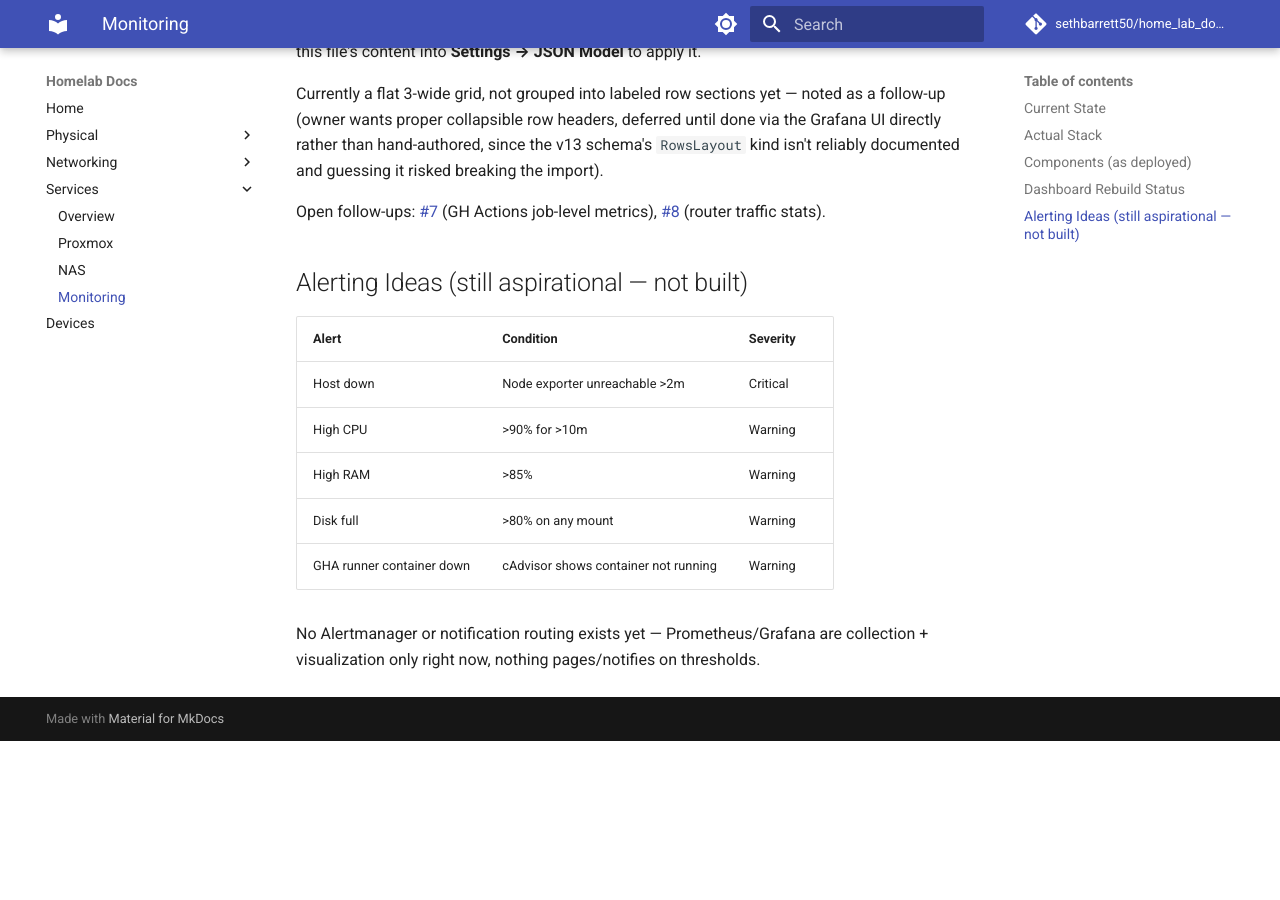
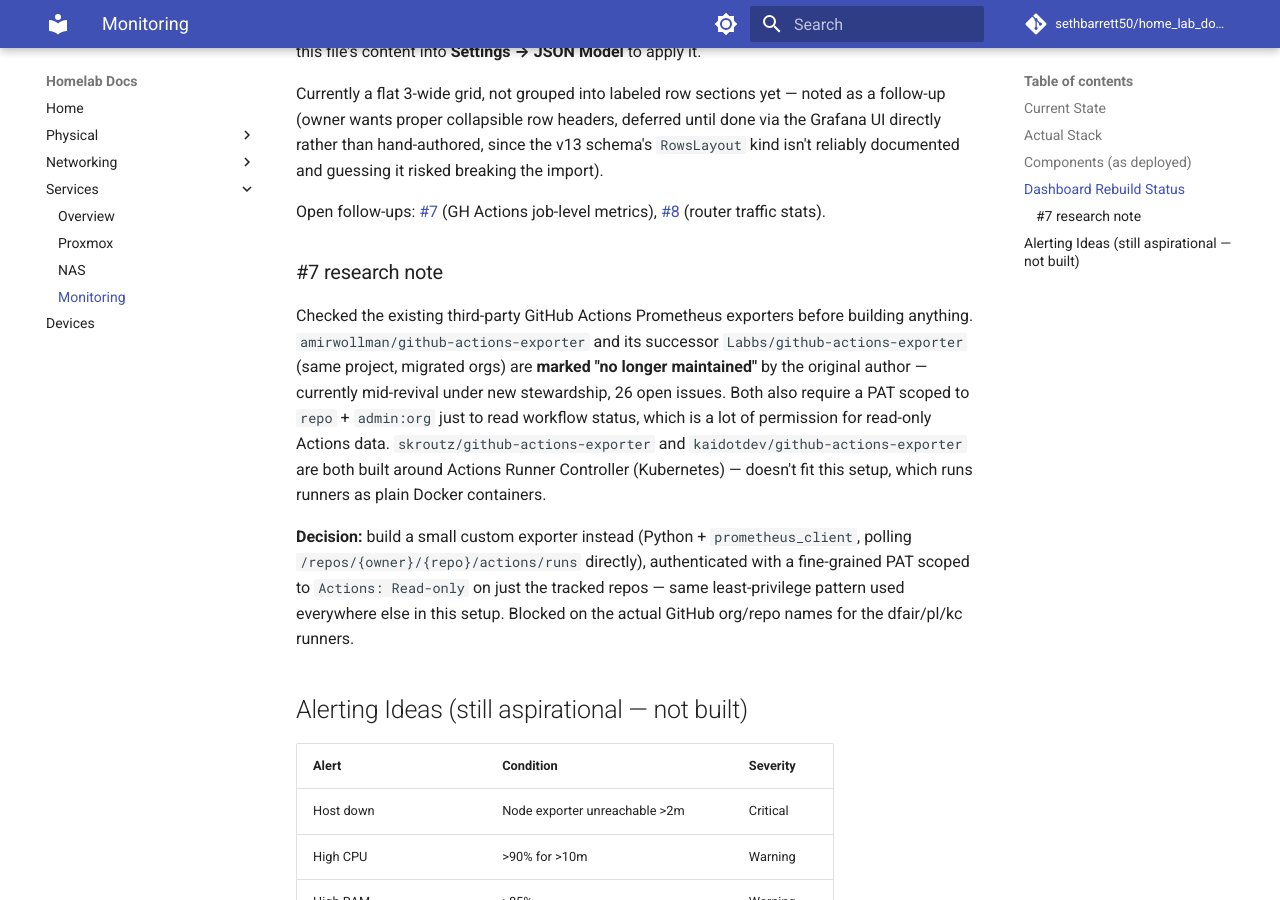
Before and after one commit to sethbarrett50/home_lab_docs, an MkDocs documentation site: the page built from docs/services/monitoring.md, in a window 1280 px wide and 900 px high, scrolled down 2116 px. Built offline with MkDocs 1.6.1 and Material for MkDocs 9.7.7, drawn with Linux system fonts in a browser that asks for light colours; comment, search, counter and statistics services are not loaded; before the commit the page ends 2857 px from its top, so only the background shows below that.

Commit message:
docs: capture #7 exporter research - existing options unmaintained, going custom

```diff
--- a/docs/services/monitoring.md
+++ b/docs/services/monitoring.md
@@ -104,6 +104,26 @@ Open follow-ups: [#7](https://github.com/sethbarrett50/home_lab_docs/issues/7)
 (GH Actions job-level metrics), [#8](https://github.com/sethbarrett50/home_lab_docs/issues/8)
 (router traffic stats).
 
+### #7 research note
+
+Checked the existing third-party GitHub Actions Prometheus exporters before
+building anything. `amirwollman/github-actions-exporter` and its successor
+`Labbs/github-actions-exporter` (same project, migrated orgs) are **marked
+"no longer maintained"** by the original author — currently mid-revival
+under new stewardship, 26 open issues. Both also require a PAT scoped to
+`repo` + `admin:org` just to read workflow status, which is a lot of
+permission for read-only Actions data. `skroutz/github-actions-exporter` and
+`kaidotdev/github-actions-exporter` are both built around Actions Runner
+Controller (Kubernetes) — doesn't fit this setup, which runs runners as
+plain Docker containers.
+
+**Decision:** build a small custom exporter instead (Python +
+`prometheus_client`, polling `/repos/{owner}/{repo}/actions/runs` directly),
+authenticated with a fine-grained PAT scoped to `Actions: Read-only` on just
+the tracked repos — same least-privilege pattern used everywhere else in
+this setup. Blocked on the actual GitHub org/repo names for the
+dfair/pl/kc runners.
+
 ## Alerting Ideas (still aspirational — not built)
 
 | Alert | Condition | Severity |
```
